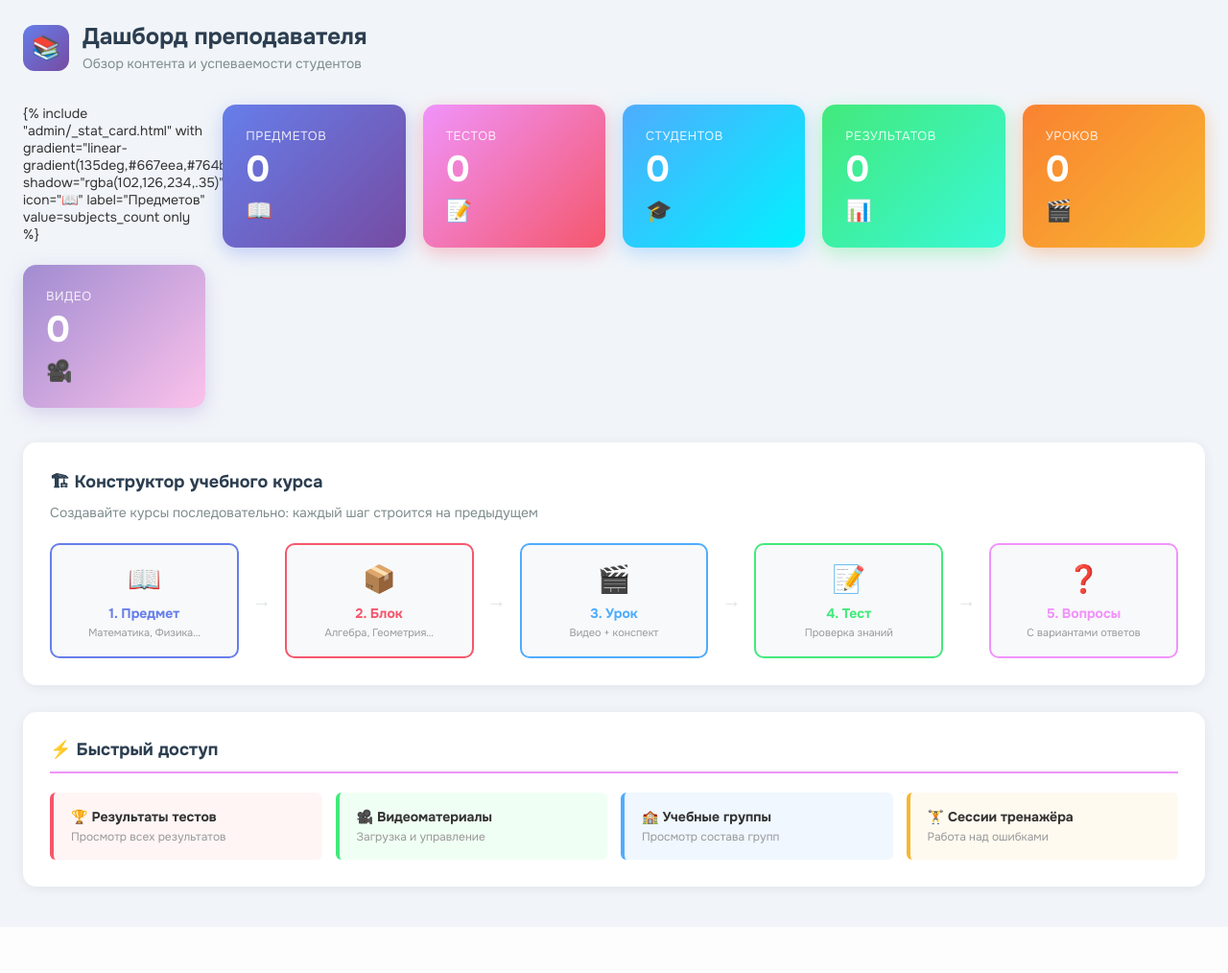
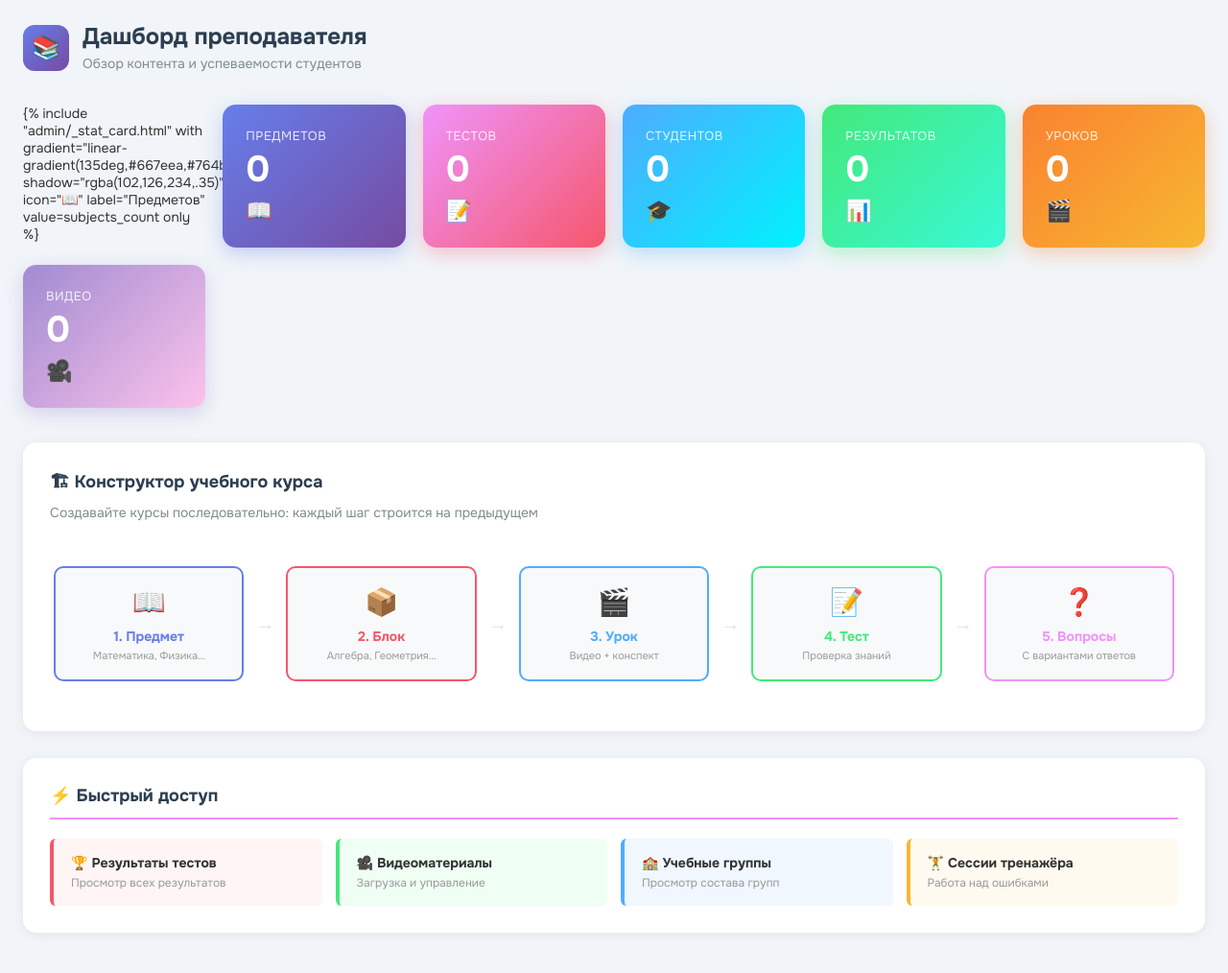
Before and after one commit to ThePerfomance/MPOSServer, a Django app: template api/templates/admin/teacher_dashboard.html in a window 1280 px wide. Shown: the part 40-1054 px from the top of the page at 96% size. Before the commit the page ends 975 px from the top, so only its background shows below. Run offline with Django 5.2, Linux system fonts and the light colour scheme; the template is opened without the code that fills it, so the values that code supplies are empty.

Commit message:
fix ui bugs

```diff
--- a/api/admin.py
+++ b/api/admin.py
@@ -679,12 +679,6 @@
 
 
 def _custom_app_index(self, request, app_label, extra_context=None):
-    """
-    ИСКЛЮЧЕНИЕ 404 ОШИБКИ:
-    Когда в меню Jazzmin или хлебных крошках кликают на 'Api', Django пытается
-    открыть стандартный список моделей, что приводит к 404. Мы просто перехватываем
-    этот клик и отправляем пользователя на наш красивый кастомный дашборд (Главную).
-    """
     if app_label == 'api':
         return redirect('admin:index')
     return _orig_app_index(self, request, app_label, extra_context)
--- a/api/templates/admin/index.html
+++ b/api/templates/admin/index.html
@@ -93,7 +93,7 @@
 
 /* Constructor */
 .con-panel .phi{background:var(--pr-l);color:var(--pr)}
-.flow{display:flex;align-items:flex-start;gap:0;overflow-x:auto;padding-bottom:6px;margin-bottom:20px}
+.flow{display:flex;align-items:flex-start;gap:0;overflow-x:auto;padding:10px 4px;margin-bottom:20px}
 .fstep{display:flex;flex-direction:column;align-items:center;gap:8px;flex-shrink:0}
 .fbtn{display:inline-flex;align-items:center;gap:7px;padding:9px 17px;border-radius:30px;
   font-size:13px;font-weight:700;text-decoration:none!important;transition:all .18s;
--- a/api/templates/admin/teacher_dashboard.html
+++ b/api/templates/admin/teacher_dashboard.html
@@ -102,7 +102,8 @@
             Создавайте курсы последовательно: каждый шаг строится на предыдущем
         </p>
 
-        <div style="display:flex; flex-wrap:wrap; gap:10px; align-items:stretch;">
+        <div class="course-constructor-container" style="max-width: 100%; overflow-x: auto; padding: 24px 0;">
+            <div style="display: flex; align-items: center; gap: 12px; padding: 0 4px;">
 
                 {% for step in "12345"|make_list %}{% endfor %}
 
@@ -117,7 +118,7 @@
                     <div style="font-size:11px; color:#999; margin-top:4px;">Математика, Физика…</div>
                 </a>
 
-            <div style="display:flex; align-items:center; color:#dee2e6; font-size:20px; padding:0 4px;">→</div>
+                <div style="display:flex; align-items:center; color:#dee2e6; font-size:20px;">→</div>
 
                 <!-- Шаг 2 -->
                 <a href="/admin/api/block/"
@@ -130,7 +131,7 @@
                     <div style="font-size:11px; color:#999; margin-top:4px;">Алгебра, Геометрия…</div>
                 </a>
 
-            <div style="display:flex; align-items:center; color:#dee2e6; font-size:20px; padding:0 4px;">→</div>
+                <div style="display:flex; align-items:center; color:#dee2e6; font-size:20px;">→</div>
 
                 <!-- Шаг 3 -->
                 <a href="/admin/api/lesson/"
@@ -143,7 +144,7 @@
                     <div style="font-size:11px; color:#999; margin-top:4px;">Видео + конспект</div>
                 </a>
 
-            <div style="display:flex; align-items:center; color:#dee2e6; font-size:20px; padding:0 4px;">→</div>
+                <div style="display:flex; align-items:center; color:#dee2e6; font-size:20px;">→</div>
 
                 <!-- Шаг 4 -->
                 <a href="/admin/api/test/"
@@ -156,7 +157,7 @@
                     <div style="font-size:11px; color:#999; margin-top:4px;">Проверка знаний</div>
                 </a>
 
-            <div style="display:flex; align-items:center; color:#dee2e6; font-size:20px; padding:0 4px;">→</div>
+                <div style="display:flex; align-items:center; color:#dee2e6; font-size:20px;">→</div>
 
                 <!-- Шаг 5 -->
                 <a href="/admin/api/question/"
@@ -168,7 +169,7 @@
                     <div style="font-weight:700; font-size:14px; color:#f093fb;">5. Вопросы</div>
                     <div style="font-size:11px; color:#999; margin-top:4px;">С вариантами ответов</div>
                 </a>
-
+            </div>
         </div>
     </div>
 
```
Lines whose indentation alone changed are shown as unchanged.
